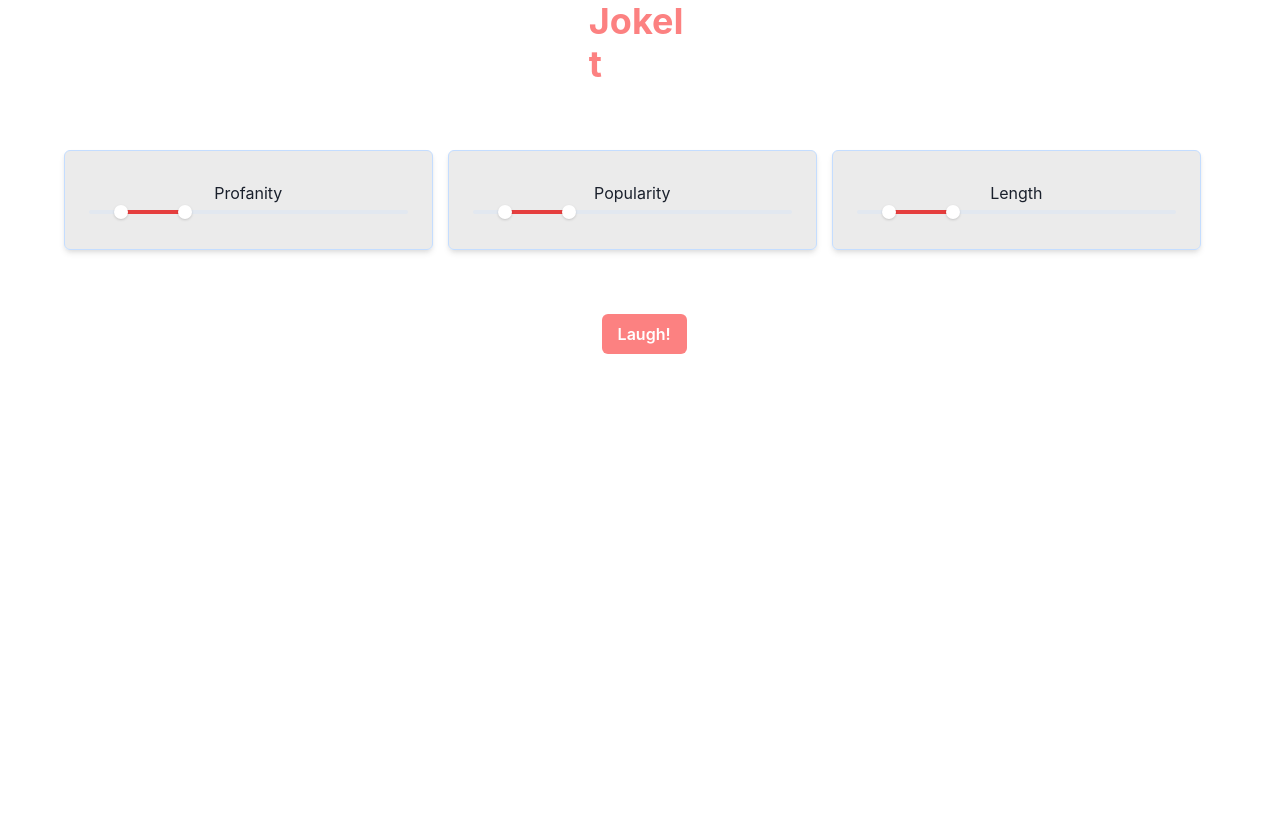
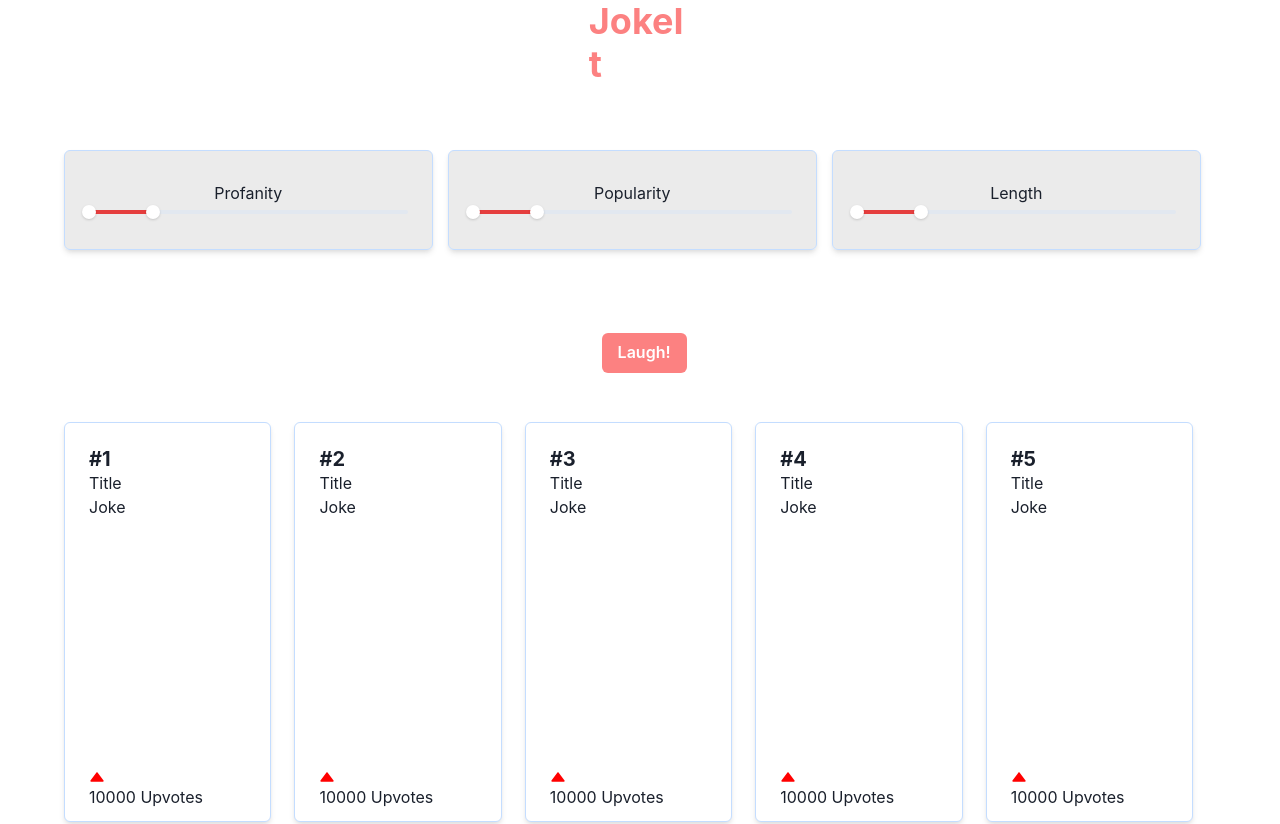
Before and after one commit to evanhadam/jokeGenerator, a React (Create React App) app in the folder joke-it/: page / in a window 1280 px wide. Shown: the top 824 px of the page. Before the commit the page ends 800 px from the top, so only its background shows below. Built offline with nearby package versions, Linux system fonts and the light colour scheme.

Commit message:
front end update

```diff
--- a/joke-it/package.json
+++ b/joke-it/package.json
@@ -3,6 +3,7 @@
   "version": "0.1.0",
   "private": true,
   "dependencies": {
+    "@chakra-ui/icons": "^2.0.18",
     "@chakra-ui/react": "^2.5.5",
     "@emotion/react": "^11.10.6",
     "@emotion/styled": "^11.10.6",
--- a/joke-it/public/index.html
+++ b/joke-it/public/index.html
@@ -2,7 +2,7 @@
 <html lang="en">
   <head>
     <meta charset="utf-8" />
-    <link rel="icon" href="%PUBLIC_URL%/favicon.ico" />
+    <link rel="icon" href="%PUBLIC_URL%/laughing-emoji.ico" />
     <meta name="viewport" content="width=device-width, initial-scale=1" />
     <meta name="theme-color" content="#000000" />
     <meta
@@ -24,7 +24,7 @@
       work correctly both with client-side routing and a non-root public URL.
       Learn how to configure a non-root public URL by running `npm run build`.
     -->
-    <title>React App</title>
+    <title>JokeIt</title>
   </head>
   <body>
     <noscript>You need to enable JavaScript to run this app.</noscript>
--- a/joke-it/src/App.js
+++ b/joke-it/src/App.js
@@ -1,14 +1,16 @@
 import logo from './logo.svg';
 import './App.css';
-import { ChakraProvider, Heading, Button, useColorModeValue } from '@chakra-ui/react'
+import { ChakraProvider, Heading, Button, useColorModeValue, useControllableState } from '@chakra-ui/react'
 import SlideBox from './components/SlideBox';
+import JokePanel from './components/JokePanel';
 
 function App() {
   return (
     <ChakraProvider>
       <Heading marginX={"46%"} color={"red.300"}>JokeIt</Heading>
       <SlideBox></SlideBox>
-      <Button marginX={"47%"} backgroundColor={"red.300"} _hover={{bg: "red.700"}} _click={{bg: "red.700"}} color={"white"}>Laugh!</Button>
+      <Button marginX={"47%"} marginBottom={'-50px'} backgroundColor={"red.300"} _hover={{bg: "red.700"}} _click={{bg: "red.700"}} color={"white"} onClick={() => console.log("CLICLK")}>Laugh!</Button>
+      <JokePanel></JokePanel>
     </ChakraProvider>
   );
 }
--- /dev/null
+++ b/joke-it/src/components/JokePanel.js
@@ -0,0 +1,103 @@
+import { Flex, Spacer, Text, useMediaQuery, Heading, RangeSlider, RangeSliderTrack, RangeSliderFilledTrack, RangeSliderThumb } from '@chakra-ui/react';
+import { Icon } from '@chakra-ui/react';
+import { FaTools, FaHandshake, FaStar } from 'react-icons/fa';
+import React from 'react';
+import { TriangleUpIcon } from '@chakra-ui/icons';
+
+const JokePanel = () => {
+  const [isLargerThanMD] = useMediaQuery('(min-width: 48em)');
+  const array = [
+    {
+      id: '#1',
+      title: 'Title',
+      text: 'Joke'
+    },
+    {
+      id: '#2',
+      title: 'Title',
+      text: 'Joke'
+    },
+    {
+      id: '#3',
+      title: 'Title',
+      text: 'Joke'
+    },
+    {
+        id: '#4',
+        title: 'Title',
+        text: 'Joke'
+    },
+    {
+        id: '#5',
+        title: 'Title',
+        text: 'Joke'
+    },
+    {
+        id: '#6',
+        title: 'Title',
+        text: 'Joke'
+    },
+    {
+        id: '#7',
+        title: 'Title',
+        text: 'Joke'
+    },
+    {
+        id: '#8',
+        title: 'Title',
+        text: 'Joke'
+    },
+    {
+          id: '#9',
+          title: 'Title',
+          text: 'Joke'
+    },
+    {
+          id: '#10',
+          title: 'Title',
+          text: 'Joke'
+    },
+  ];
+  return (
+    <Flex
+      minH="10vh"
+      alignItems="center"
+      justifyContent="space-between"
+      w="full"
+      py="16"
+      px={isLargerThanMD ? '16' : '6'}
+      flexWrap="wrap"
+      flexDirection={isLargerThanMD ? 'row' : 'column'}
+    >
+      {array.map((arr) => (
+        <>
+          <Flex
+            height="400px"
+            marginY="5"
+            bg="white"
+            width={isLargerThanMD ? '18%' : 'full'}
+            shadow="md"
+            p="6"
+            alignItems="start"
+            justifyContent="start"
+            borderRadius="md"
+            flexDirection="column"
+            textAlign="center"
+            mb='0'
+            border="1px solid #C4DDFF"
+          >
+            <Heading as='h4' size='md' fontWeight={'bold'}>{arr.id}</Heading>
+            <Text>{arr.title}</Text>
+            <Text marginBottom={'250px'}>{arr.text}</Text>
+            <TriangleUpIcon color="red">Upvotes</TriangleUpIcon>
+            <Text>10000 Upvotes</Text>
+          </Flex>
+
+          <Spacer />
+        </>
+      ))}
+    </Flex>
+  );
+};
+
+export default JokePanel;
--- a/joke-it/src/components/SlideBox.js
+++ b/joke-it/src/components/SlideBox.js
@@ -1,28 +1,33 @@
 import { Flex, Spacer, Text, useMediaQuery, RangeSlider, RangeSliderTrack, RangeSliderFilledTrack, RangeSliderThumb } from '@chakra-ui/react';
+import { useState } from 'react';
 import { Icon } from '@chakra-ui/react';
 import { FaTools, FaHandshake, FaStar } from 'react-icons/fa';
 import React from 'react';
 
 const SlideBox = () => {
   const [isLargerThanMD] = useMediaQuery('(min-width: 48em)');
+  const [sliderValue, setSliderValue] = useState([1, 30]);
+
+  const handleSliderChange = (value) => {
+    setSliderValue(value);
+    console.log(sliderValue);
+  }
+
   const array = [
     {
       id: 1,
       text: 'Profanity',
-      min: 0,
-      max: 0
+      val: [0,0]
     },
     {
       id: 2,
       text: 'Popularity',
-      min: 0,
-      max: 0
+      val: [0,0]
     },
     {
       id: 3,
       text: 'Length',
-      min: 0,
-      max: 0
+      val: [0,0]
     },
   ];
   return (
@@ -49,11 +54,11 @@ const SlideBox = () => {
             borderRadius="md"
             flexDirection="column"
             textAlign="center"
-            mb={isLargerThanMD ? '0' : '4'}
+            mb='0'
             border="1px solid #C4DDFF"
           >
             <Text>{arr.text}</Text>
-            <RangeSlider colorScheme='red' aria-label={['min', 'max']} defaultValue={[10, 30]}>
+            <RangeSlider colorScheme='red' aria-label={['min', 'max']} defaultValue={[0, 20]} onChange={(val) => handleSliderChange(val)}>
                 <RangeSliderTrack>
                     <RangeSliderFilledTrack />
                 </RangeSliderTrack>
```
Also changed, not shown: 2 other files (tests, documents, lock files or other folders).
